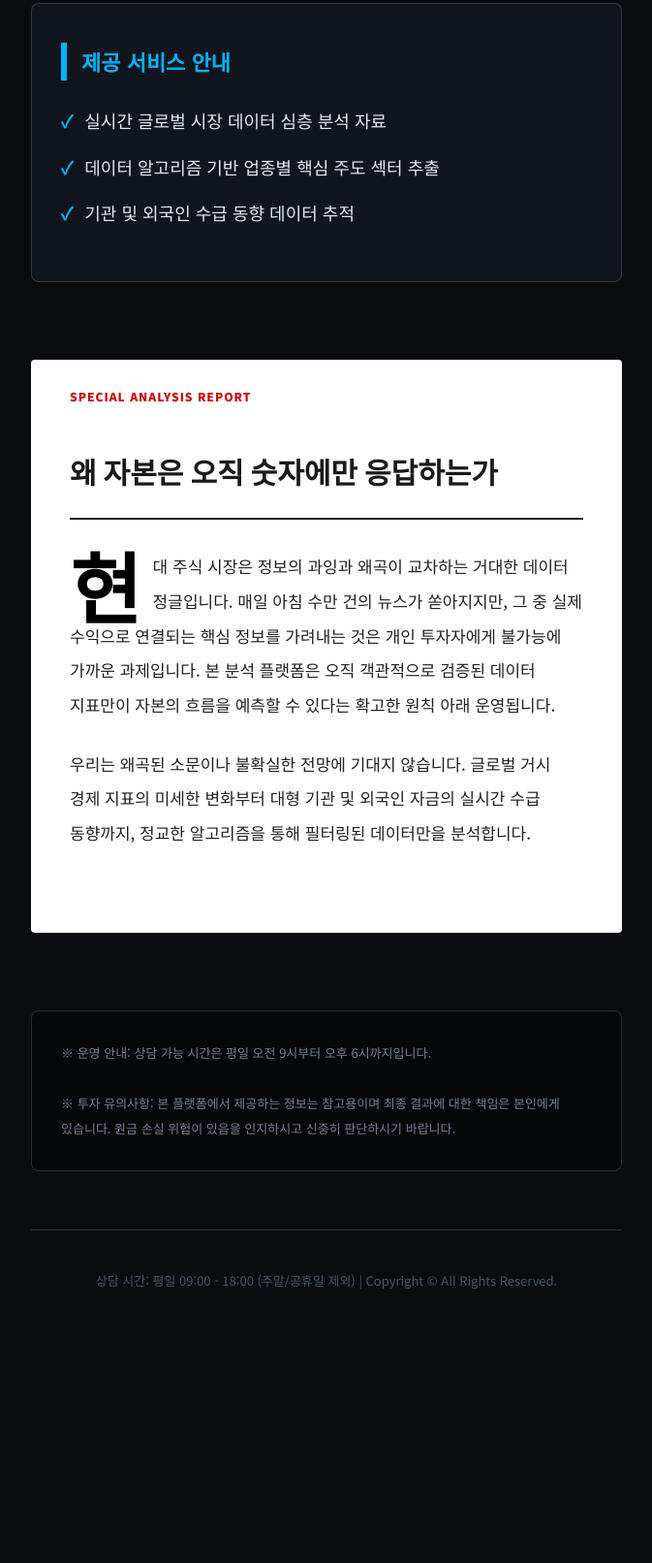
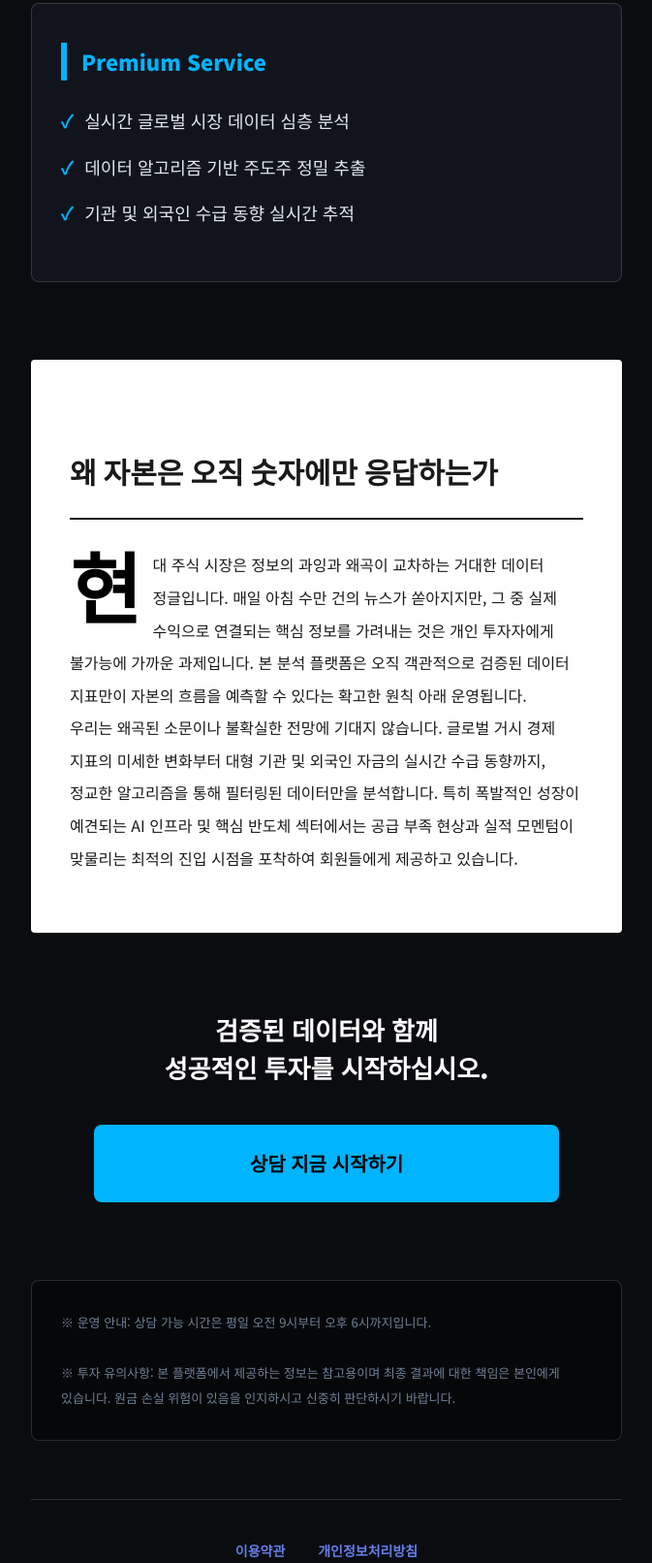
Before and after one commit to jiyoung145900-png/BlackRock-test, a plain HTML site: page index.html in a window 1280 px wide. Shown: the part 1108-2720 px from the top of the page at 97% size, without its empty margins (303-976 px from the left). Before the commit the page ends 2560 px from the top, so only its background shows below. Drawn offline with nearby package versions, Linux system fonts and the light colour scheme.

Commit message:
Update index.html

```diff
--- a/index.html
+++ b/index.html
@@ -7,8 +7,8 @@
     function gtag(){dataLayer.push(arguments);}
     gtag('js', new Date());
     gtag('config', 'AW-18085291008', {
-      'allow_enhanced_conversions': true, // 데이터 보정 기능 강화
-      'cookie_flags': 'SameSite=None;Secure' // 크롬/사파리 쿠키 보안 설정 대응
+      'allow_enhanced_conversions': true,
+      'cookie_flags': 'SameSite=None;Secure'
     });
   </script>
 
@@ -24,7 +24,7 @@
   <style>
     :root {
       --bg-deep: #0a0c10;
-      --bg-card: rgba(18, 22, 30, 0.98);
+      --bg-card: rgba(18, 22, 30, 0.95);
       --accent: #00b4ff;
       --telegram: #24a1de;
       --kakao: #fee500;
@@ -34,7 +34,7 @@
       --border-light: rgba(255, 255, 255, 0.15);
     }
 
-    * { margin: 0; padding: 0; box-sizing: border-box; -webkit-font-smoothing: antialiased; -webkit-tap-highlight-color: transparent; }
+    * { margin: 0; padding: 0; box-sizing: border-box; -webkit-font-smoothing: antialiased; }
 
     body {
       font-family: 'Noto Sans KR', sans-serif;
@@ -63,7 +63,7 @@
     .section-header .line { flex-grow: 1; height: 1px; background: var(--border-light); }
     .section-header span { font-size: 14px; font-weight: 900; color: var(--accent); letter-spacing: 2px; }
 
-    /* 카카오톡 채널 */
+    /* 카카오톡 섹션 */
     .kakao-card {
       background: var(--kakao); color: var(--kakao-dark); padding: 50px 20px; border-radius: 12px;
       box-shadow: 0 30px 60px rgba(0,0,0,0.6); position: relative; overflow: hidden;
@@ -71,15 +71,11 @@
     }
     .friends-group { display: flex; align-items: flex-end; justify-content: center; gap: -12px; margin-bottom: 20px; }
     .friend-circle { width: 60px; height: 60px; border-radius: 50%; border: 3px solid var(--kakao-dark); display: flex; align-items: center; justify-content: center; font-size: 28px; background: #fff; margin: 0 -8px; }
+    .id-display { font-size: 68px; font-weight: 950; letter-spacing: 1px; line-height: 1; margin: 10px 0; font-family: 'Inter', sans-serif; }
+    .copy-btn { background: var(--kakao-dark); color: var(--kakao); border: none; padding: 20px 45px; border-radius: 4px; font-size: 18px; font-weight: 900; cursor: pointer; transition: 0.3s; margin-top: 15px; -webkit-appearance: none; }
+    .copy-btn:active { background: #000; transform: scale(0.98); }
 
-    .id-display { font-size: 68px; font-weight: 950; letter-spacing: 1px; line-height: 1; margin: 10px 0; font-family: 'Inter', sans-serif; }
-
-    .copy-btn {
-      background: var(--kakao-dark); color: var(--kakao); border: none; padding: 20px 45px; border-radius: 4px;
-      font-size: 18px; font-weight: 900; cursor: pointer; transition: 0.3s; margin-top: 15px; -webkit-appearance: none;
-    }
-
-    /* 텔레그램 채널 (구분감 강화) */
+    /* 텔레그램 섹션 (구분감 강화) */
     .tg-grid { display: grid; grid-template-columns: 1fr 1fr; gap: 15px; }
     .btn-tg {
       height: 100px; text-decoration: none; border-radius: 8px; display: flex; flex-direction: column; align-items: center; justify-content: center;
@@ -90,25 +86,26 @@
     .btn-tg .name { color: #fff; font-size: 20px; font-weight: 800; }
     .btn-tg .role { color: var(--accent); font-size: 13px; font-weight: 700; margin-top: 6px; }
 
-    /* [기능 유지] 정보 카드 */
+    /* 정보 카드 */
     .info-card { background: var(--bg-card); border: 1px solid var(--border-light); border-radius: 8px; padding: 40px 30px; text-align: left; margin-bottom: 25px; }
     .info-card h3 { font-size: 22px; margin-bottom: 25px; color: var(--accent); font-weight: 900; border-left: 6px solid var(--accent); padding-left: 15px; }
     .info-card ul { list-style: none; }
     .info-card li { margin-bottom: 15px; font-size: 18px; color: #e2e8f0; display: flex; align-items: flex-start; gap: 12px; }
     .info-card li::before { content: '✓'; color: var(--accent); font-weight: 900; }
 
-    /* [기능 유지] WSJ 아티클 보존 */
-    .wsj-article {
-      background: #fff; color: #1a1a1a; padding: 60px 40px; text-align: left; margin-top: 80px; border-radius: 4px; line-height: 2.1; position: relative;
-    }
-    .wsj-article::before { content: 'SPECIAL ANALYSIS REPORT'; position: absolute; top: 25px; left: 40px; font-size: 12px; font-weight: 900; color: #cc0000; letter-spacing: 1px; }
+    /* WSJ 아티클 */
+    .wsj-article { background: #fff; color: #1a1a1a; padding: 60px 40px; text-align: left; margin-top: 80px; border-radius: 4px; line-height: 2.1; position: relative; }
     .wsj-article h4 { font-family: 'Playfair Display', serif; font-size: 30px; margin: 25px 0 30px; font-weight: 800; border-bottom: 2px solid #1a1a1a; padding-bottom: 15px; }
-    .wsj-article p { margin-bottom: 25px; font-size: 17px; font-weight: 400; color: #222; }
     .wsj-article .dropcap { float: left; font-size: 80px; line-height: 65px; padding-top: 6px; padding-right: 12px; font-family: 'Playfair Display', serif; font-weight: 700; color: #000; }
 
     .final-cta { font-size: 26px; color: #fff; margin: 80px 0 40px; font-weight: 900; line-height: 1.5; }
     .disclaimer { font-size: 13px; color: #718096; background: rgba(0,0,0,0.4); padding: 30px; border-radius: 8px; margin-top: 80px; text-align: left; line-height: 2.0; border: 1px solid var(--border-light); }
-    .footer { margin-top: 60px; padding-top: 40px; border-top: 1px solid var(--border-light); font-size: 13px; color: #4a5568; }
+
+    /* [수정] 푸터 링크 레이아웃 보완 */
+    .footer { margin-top: 60px; padding-top: 40px; border-top: 1px solid var(--border-light); font-size: 14px; color: #4a5568; }
+    .footer-links { margin-bottom: 20px; }
+    .footer-links a { color: #667eea; text-decoration: none; margin: 0 15px; font-weight: 700; }
+    .footer-links a:hover { text-decoration: underline; }
 
     @media (max-width: 480px) {
       .container { padding: 50px 15px; }
@@ -155,18 +152,26 @@
     </div>
 
     <div class="info-card">
-      <h3>제공 서비스 안내</h3>
+      <h3>Premium Service</h3>
       <ul>
-        <li>실시간 글로벌 시장 데이터 심층 분석 자료</li>
-        <li>데이터 알고리즘 기반 업종별 핵심 주도 섹터 추출</li>
-        <li>기관 및 외국인 수급 동향 데이터 추적</li>
+        <li>실시간 글로벌 시장 데이터 심층 분석</li>
+        <li>데이터 알고리즘 기반 주도주 정밀 추출</li>
+        <li>기관 및 외국인 수급 동향 실시간 추적</li>
       </ul>
     </div>
 
     <div class="wsj-article">
       <h4>왜 자본은 오직 숫자에만 응답하는가</h4>
       <p><span class="dropcap">현</span>대 주식 시장은 정보의 과잉과 왜곡이 교차하는 거대한 데이터 정글입니다. 매일 아침 수만 건의 뉴스가 쏟아지지만, 그 중 실제 수익으로 연결되는 핵심 정보를 가려내는 것은 개인 투자자에게 불가능에 가까운 과제입니다. 본 분석 플랫폼은 오직 객관적으로 검증된 데이터 지표만이 자본의 흐름을 예측할 수 있다는 확고한 원칙 아래 운영됩니다.</p>
-      <p>우리는 왜곡된 소문이나 불확실한 전망에 기대지 않습니다. 글로벌 거시 경제 지표의 미세한 변화부터 대형 기관 및 외국인 자금의 실시간 수급 동향까지, 정교한 알고리즘을 통해 필터링된 데이터만을 분석합니다.</p>
+      <p>우리는 왜곡된 소문이나 불확실한 전망에 기대지 않습니다. 글로벌 거시 경제 지표의 미세한 변화부터 대형 기관 및 외국인 자금의 실시간 수급 동향까지, 정교한 알고리즘을 통해 필터링된 데이터만을 분석합니다. 특히 폭발적인 성장이 예견되는 AI 인프라 및 핵심 반도체 섹터에서는 공급 부족 현상과 실적 모멘텀이 맞물리는 최적의 진입 시점을 포착하여 회원들에게 제공하고 있습니다.</p>
+    </div>
+
+    <p class="final-cta">검증된 데이터와 함께<br>성공적인 투자를 시작하십시오.</p>
+
+    <div style="max-width: 480px; margin: 0 auto;">
+        <a href="https://t.me/syk345" target="_blank" class="btn-tg" style="height: 80px; background: var(--accent); color: #000; border: none; font-size: 22px;">
+          <span class="name" style="color: #000; font-weight: 900;">상담 지금 시작하기</span>
+        </a>
     </div>
 
     <div class="disclaimer">
@@ -175,6 +180,10 @@
     </div>
 
     <div class="footer">
+      <div class="footer-links">
+        <a href="terms.html">이용약관</a>
+        <a href="privacy.html">개인정보처리방침</a>
+      </div>
       <div class="footer-info">
         상담 시간: 평일 09:00 - 18:00 (주말/공휴일 제외) | Copyright © All Rights Reserved.
       </div>
@@ -184,7 +193,6 @@
   <script>
     function copyId() {
       const idText = document.getElementById('kakao-id').innerText;
-      // [해결] 아이폰/안드로이드 모든 모바일 브라우저 호환 복사 로직
       const textArea = document.createElement("textarea");
       textArea.value = idText;
       document.body.appendChild(textArea);
@@ -192,9 +200,7 @@
       try {
         document.execCommand('copy');
         alert('상담 아이디(9279q)가 복사되었습니다!\n\n평일 09:00~18:00 사이에 카카오톡에서 검색 후 메시지를 남겨주시면 순차적으로 상담을 도와드립니다.');
-      } catch (err) {
-        console.error('복사 실패', err);
-      }
+      } catch (err) { console.error('복사 실패'); }
       document.body.removeChild(textArea);
     }
   </script>
```
